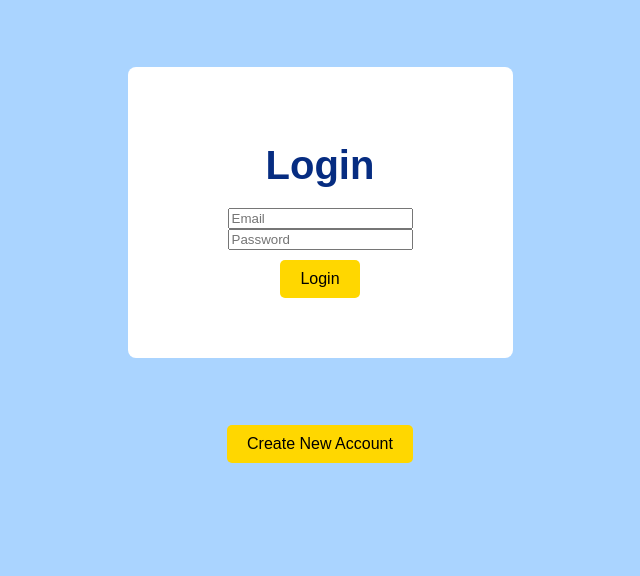
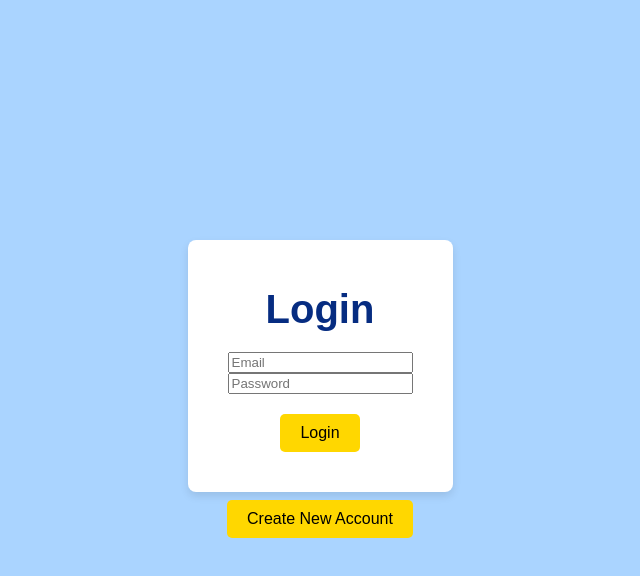
Before and after one commit to steffimathew33/groupfinder, a React (Create React App) app in the folder frontend/: page /#/ in a window 1280 px wide. Shown: the top 576 px of the page, without its empty margins (320-960 px from the left). Built offline with nearby package versions, Linux system fonts and the light colour scheme.

Commit message:
Login and Create Account Desing

```diff
--- a/frontend/src/components/CreateUser.jsx
+++ b/frontend/src/components/CreateUser.jsx
@@ -43,12 +43,29 @@ export function CreateUser() {
     }
 
     return (
+        <div className="create-page-container">
+            <div className="create-input">
+                <div className="create-title">
+                    <h1>Create Account</h1>
+                </div>
                 <form onSubmit={handleSubmit}>
+                    <div className="create-first-name">
                         <input placeholder={"First Name"} onChange={handleChange} name="firstName" required maxLength={20}/>
+                    </div>
+                    <div className="create-last-name">
                         <input placeholder={"Last Name"} onChange={handleChange} name="lastName" required maxLength={20}/>
+                    </div>
+                    <div className="create-email">
                         <input placeholder={"Email"} onChange={handleChange} name="email" required maxLength={40}/>
+                    </div>
+                    <div className="create-password">
                         <input placeholder={"Password"} onChange={handleChange} name="password" type="password" required maxLength={20}/>
+                    </div>
+                    <div className="create-button">
                         <button type="submit">Create Account</button>
+                    </div>
                 </form>
+            </div>
+        </div>
     )
 }
--- a/frontend/src/components/LoginComp.jsx
+++ b/frontend/src/components/LoginComp.jsx
@@ -33,7 +33,7 @@ export function LoginUser() {
     }
 
     return (
-        <div className="login-container">
+        <div className="login-page-container">
             <div className="login-input">
                 <div className="login-title">
                     <h1>Login</h1>
--- /dev/null
+++ b/frontend/src/pages/Base.css
@@ -0,0 +1,42 @@
+/* Base Styles */
+body {
+    font-family: Arial, sans-serif;
+    margin: 0;
+    padding: 0;
+    background-color: #AAD4FF; /* Light blue background */
+    color: #000000; /* Black text */
+}
+
+button {
+    background-color: #FFD700; /* Golden button */
+    color: #000000; /* Black text */
+    border: none;
+    padding: 10px 20px;
+    font-size: 1rem;
+    border-radius: 5px;
+    cursor: pointer;
+    transition: background-color 0.3s;
+}
+
+button:hover {
+    background-color: #5BAAFD; /* Light blue hover effect */
+}
+
+h1 {
+    font-size: 2.5rem;
+    color: #062C81; /* Dark blue */
+    margin-bottom: 20px;
+    font-weight: 700;
+}
+
+h2 {
+    font-size: 1.8rem;
+    color: #062C81; /* Dark blue text for the name */
+    margin-bottom: 10px;
+}
+
+p {
+    font-size: 1.1rem;
+    color: #555; /* Slightly dark gray for text */
+    margin: 5px 0;
+}
--- a/frontend/src/pages/Login.css
+++ b/frontend/src/pages/Login.css
@@ -1,55 +1,29 @@
-/* Base Styles */
-body {
-    font-family: Arial, sans-serif;
-    margin: 0;
-    padding: 0;
-    background-color: #AAD4FF; /* Light blue background */
-    color: #000000; /* Black text */
-}
 
-button {
-    background-color: #FFD700; /* Golden button */
-    color: #000000; /* Black text */
-    border: none;
-    padding: 8px 15px; /* Reduced padding to make buttons more compact */
-    font-size: 1rem;
-    border-radius: 5px;
-    cursor: pointer;
-    transition: background-color 0.3s;
-}
+@import url('Base.css');
 
-button:hover {
-    background-color: #5BAAFD; /* Light blue hover effect */
-}
-
-.login-container {
+.login-page-container {
+    margin-top: 110px;
     display: flex;
     flex-direction: column;
     align-items: center;
-    justify-content: center;
-    height: 25px;
+    height: 260px;
     text-align: center;
-    background-color: #AAD4FF;
-    padding: 200px
 }
 
 /* Login input form container */
 .login-input {
-    background-color: #FFFFFF; /* White background for the form */
-    padding: 50px;              /* Reduced padding for compactness */
+    background-color: #FFFFFF; /* White background for the profile */
+    padding: 20px;
     border-radius: 8px;
+    box-shadow: 0 4px 8px rgba(0, 0, 0, 0.1);
     width: 100%;
-    max-width: 300px;           /* Limit max width of the form */
-
-    display: flex;              /* Enable Flexbox inside the form */
-    flex-direction: column;     /* Stack form elements vertically */
-    align-items: center;        /* Center the items horizontally inside the form */
-    justify-content: center;    /* Center the items vertically inside the form */
+    max-width: 250px;
+    margin-top: 20px;
 }
 
 /* Styling the button inside login-input */
 .login-button {
-    padding: 10px 20px;           /* Adjust padding to reduce button size */
+    padding: 20px;           /* Adjust padding to reduce button size */
     font-size: 1rem;             /* Adjust font size to match design */
     width: auto;                 /* Allow width to be adjusted automatically */
     display: flex;              /* Enable Flexbox inside the form */
@@ -58,11 +32,53 @@ button:hover {
     justify-content: center;    /* Center the items vertically inside the form */
 }
 
-/* Specific classes for new account and existing user buttons */
 .new-account-button {
-    font-size: 1rem;   /* Adjust font size */
+    padding: 20px;
+    font-size: 1rem;             /* Adjust font size to match design */
+    width: auto;                 /* Allow width to be adjusted automatically */
     display: flex;              /* Enable Flexbox inside the form */
     flex-direction: column;     /* Stack form elements vertically */
     align-items: center;        /* Center the items horizontally inside the form */
     justify-content: center;    /* Center the items vertically inside the form */
 }
+
+.create-page-container {
+    margin-top: 180px;
+    display: flex;
+    flex-direction: column;
+    align-items: center;
+    height: 300px;
+    text-align: center;
+}
+
+/* Login input form container */
+.create-input {
+    background-color: #FFFFFF; /* White background for the profile */
+    padding: 20px;
+    border-radius: 8px;
+    box-shadow: 0 4px 8px rgba(0, 0, 0, 0.1);
+    width: 100%;
+    max-width: 400px;
+    margin-top: 20px;
+}
+
+/* Styling the button inside login-input */
+.create-button {
+    padding: 20px;           /* Adjust padding to reduce button size */
+    font-size: 1rem;             /* Adjust font size to match design */
+    width: auto;                 /* Allow width to be adjusted automatically */
+    display: flex;              /* Enable Flexbox inside the form */
+    flex-direction: column;     /* Stack form elements vertically */
+    align-items: center;        /* Center the items horizontally inside the form */
+    justify-content: center;    /* Center the items vertically inside the form */
+}
+
+.already-user-button {
+    padding: 20px;
+    font-size: 1rem;             /* Adjust font size to match design */
+    width: auto;                 /* Allow width to be adjusted automatically */
+    display: flex;              /* Enable Flexbox inside the form */
+    flex-direction: column;     /* Stack form elements vertically */
+    align-items: center;        /* Center the items horizontally inside the form */
+    justify-content: center;    /* Center the items vertically inside the form */
+}
--- a/frontend/src/pages/Login.jsx
+++ b/frontend/src/pages/Login.jsx
@@ -11,13 +11,17 @@ export function Login(){
         <>
         {/*If the view is 0, show the login page with a button to switch views, it's an if statement basically using ?*/}
             {!view ?
+                <div className = "login-page-container">
+                    <LoginUser/>
                     <div className = "new-account-button">
-                <LoginUser/>
                         <button onClick={() => setView(!view)}>Create New Account</button>
+                    </div>
                 </div> :
+                <div className = "create-account-container">
+                    <CreateUser/>
                     <div className = "already-user-button">
-                <CreateUser/>
                         <button onClick={() => setView(!view)}>Already A User?</button>
+                    </div>
                 </div>
             }
         </>
--- a/frontend/src/pages/Profile.css
+++ b/frontend/src/pages/Profile.css
@@ -1,11 +1,7 @@
-/* Base Styles */
-body {
-    font-family: Arial, sans-serif;
-    margin: 0;
-    padding: 0;
-    background-color: #AAD4FF; /* Light blue background */
-    color: #000000; /* Black text */
-}
+
+@import url('Base.css');
+
+/* Profile Styles */
 
 .profile-container {
     display: flex;
@@ -14,15 +10,6 @@ body {
     justify-content: center;
     height: 100vh;
     text-align: center;
-    background-color: #AAD4FF;
-    padding: 20px;
-}
-
-h1 {
-    font-size: 2.5rem;
-    color: #062C81; /* Dark blue */
-    margin-bottom: 20px;
-    font-weight: 700;
 }
 
 .profile-details {
@@ -42,34 +29,6 @@ h1 {
     margin-bottom: 20px;
     object-fit: cover;
     border: 4px solid #465BDA; /* Blue border around the image */
-}
-
-h2 {
-    font-size: 1.8rem;
-    color: #062C81; /* Dark blue text for the name */
-    margin-bottom: 10px;
-}
-
-p {
-    font-size: 1.1rem;
-    color: #555; /* Slightly dark gray for text */
-    margin: 5px 0;
-}
-
-/* Buttons */
-button {
-    background-color: #FFD700; /* Golden button */
-    color: #000000; /* Black text */
-    border: none;
-    padding: 10px 20px;
-    font-size: 1rem;
-    border-radius: 5px;
-    cursor: pointer;
-    transition: background-color 0.3s;
-}
-
-button:hover {
-    background-color: #5BAAFD; /* Light blue hover effect */
 }
 
 /* Navigation Bar */
```
Lines whose indentation alone changed are shown as unchanged.
